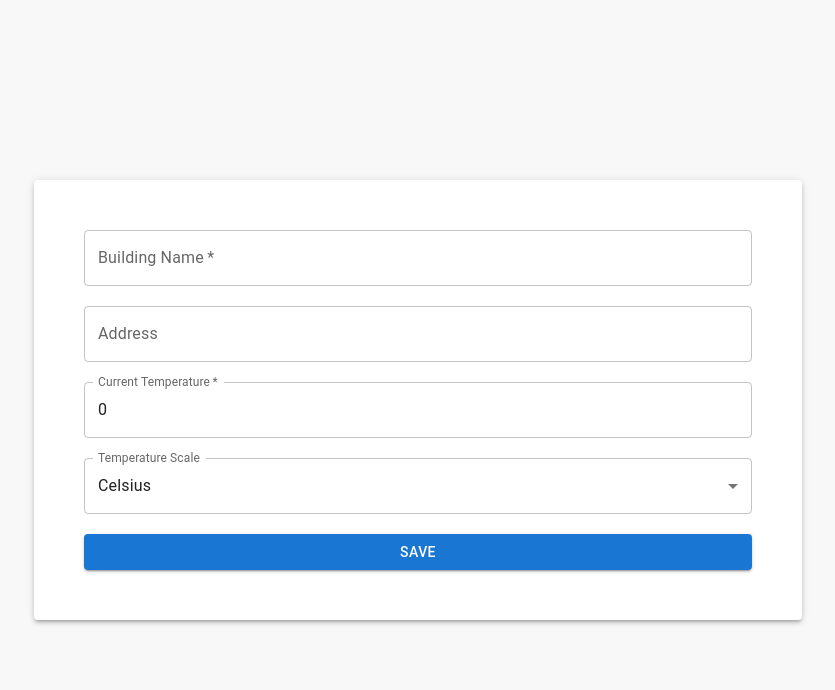
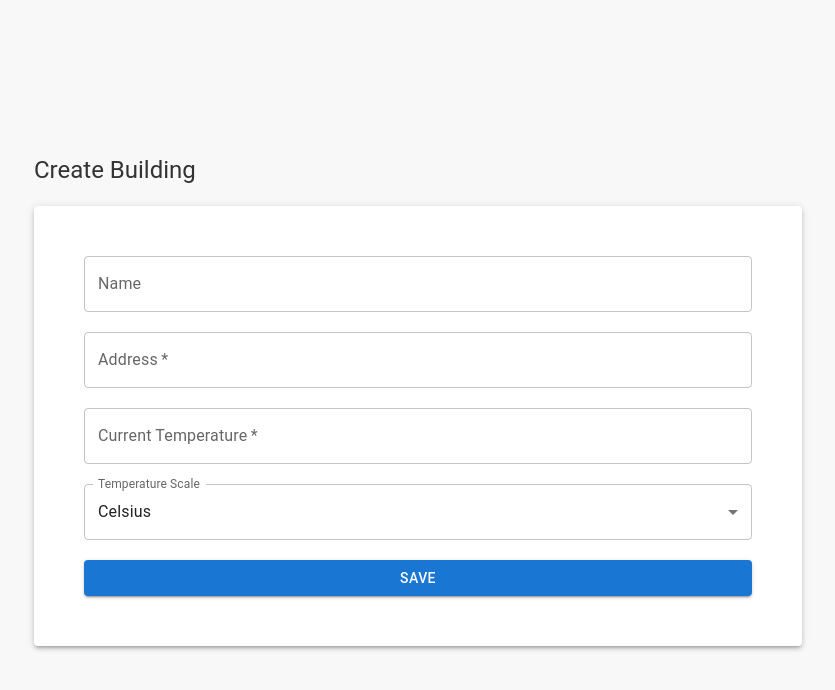
Before and after one commit to stefanie-vicente/nordomatic-test, a Next.js app in the folder frontend/: page /buildings/create in a window 1280 px wide. Shown: the top 690 px of the page, without its empty margins (222-1057 px from the left). Built offline with nearby package versions, Linux system fonts and the light colour scheme; no server answers.

Commit message:
add update to building form

```diff
--- a/frontend/components/BuildingForm.tsx
+++ b/frontend/components/BuildingForm.tsx
@@ -1,4 +1,4 @@
-import React, { useState } from "react";
+import React, { useState, useEffect } from "react";
 import { useRouter } from "next/router";
 import { useMutation } from "@apollo/client";
 import {
@@ -11,38 +11,74 @@ import {
   FormControl,
   Select,
   SelectChangeEvent,
+  Typography,
 } from "@mui/material";
-import { CREATE_BUILDING } from "@/graphql/buildingMutations";
+import { CREATE_BUILDING, UPDATE_BUILDING } from "@/graphql/buildingMutations";
+import { IBuilding } from "@/types/IBuilding";
 
-// make it an edit form also and block temperatureScale on edit
-const BuildingForm = () => {
+interface IBuildingFormProps {
+  building?: IBuilding;
+  type: "create" | "update";
+}
+
+const BuildingForm = ({ building, type }: IBuildingFormProps) => {
   const router = useRouter();
 
   const [name, setName] = useState<string>("");
   const [address, setAddress] = useState<string>("");
-  const [currentTemperature, setCurrentTemperature] = useState<number>(0);
+  const [currentTemperature, setCurrentTemperature] = useState<number | string>(
+    ""
+  );
   const [temperatureScale, setTemperatureScale] = useState<string>("Celsius");
 
-  const handleNameChange = (e: React.ChangeEvent<HTMLInputElement>) =>
-    setName(e.target.value);
-  const handleAddressChange = (e: React.ChangeEvent<HTMLInputElement>) =>
-    setAddress(e.target.value);
-  const handleTemperatureChange = (e: React.ChangeEvent<HTMLInputElement>) =>
-    setCurrentTemperature(Number(e.target.value));
-  const handleTemperatureScaleChange = (e: SelectChangeEvent<string>) =>
-    setTemperatureScale(e.target.value);
+  useEffect(() => {
+    if (type === "update" && building) {
+      setName(building.name || "");
+      setAddress(building.address || "");
+      setCurrentTemperature(building.currentTemperature || "");
+      setTemperatureScale(building.temperatureScale || "Celsius");
+    }
+  }, [building, type]);
 
-  const [createBuilding, { loading, error }] = useMutation(CREATE_BUILDING);
+  const [createBuilding, { loading: loadingCreate, error: errorCreate }] =
+    useMutation(CREATE_BUILDING);
+  const [updateBuilding, { loading: loadingUpdate, error: errorUpdate }] =
+    useMutation(UPDATE_BUILDING);
+
+  const loading = loadingCreate || loadingUpdate;
+  const error = errorCreate || errorUpdate;
+
+  const handleChange = {
+    name: (e: React.ChangeEvent<HTMLInputElement>) => setName(e.target.value),
+    address: (e: React.ChangeEvent<HTMLInputElement>) =>
+      setAddress(e.target.value),
+    temperature: (e: React.ChangeEvent<HTMLInputElement>) =>
+      setCurrentTemperature(Number(e.target.value)),
+    scale: (e: SelectChangeEvent<string>) =>
+      setTemperatureScale(e.target.value),
+  };
 
   const handleSubmit = async (event: React.FormEvent) => {
     event.preventDefault();
     try {
+      let buildingId: number | undefined;
+
+      if (type === "create") {
         const { data } = await createBuilding({
           variables: { name, address, currentTemperature, temperatureScale },
         });
-      router.push(`/buildings/${data.createBuilding.id}`);
+        buildingId = data?.createBuilding?.id;
+      } else if (type === "update") {
+        buildingId = building?.id;
+        await updateBuilding({
+          variables: { id: buildingId, name, address, currentTemperature },
+        });
+      }
+
+      if (buildingId) router.push(`/buildings/${buildingId}`);
     } catch (err) {
-      console.error("Error creating building:", err);
+      // improve
+      console.error("Error creating/updating building:", err);
     }
   };
 
@@ -50,11 +86,17 @@ const BuildingForm = () => {
     <Box
       sx={{
         display: "flex",
+        flexDirection: "column",
         width: "60%",
+        minHeight: "100vh",
         margin: "auto",
-        minHeight: "100vh",
+        justifyContent: "center",
+        gap: "20px",
       }}
     >
+      <Typography variant="h5">
+        {type === "create" ? "Create" : "Update"} Building
+      </Typography>
       <Paper
         component="form"
         onSubmit={handleSubmit}
@@ -63,46 +105,51 @@ const BuildingForm = () => {
           display: "flex",
           flexDirection: "column",
           width: "100%",
-          margin: "auto",
           padding: "50px",
           gap: "20px",
         }}
       >
         <TextField
-          label="Building Name"
+          label="Name"
           value={name}
-          onChange={handleNameChange}
+          onChange={handleChange.name}
           fullWidth
           variant="outlined"
-          required
         />
         <TextField
           label="Address"
           value={address}
-          onChange={handleAddressChange}
+          onChange={handleChange.address}
           fullWidth
           variant="outlined"
+          required={type === "create"}
         />
         <TextField
           label="Current Temperature"
           type="number"
           value={currentTemperature}
-          onChange={handleTemperatureChange}
+          onChange={handleChange.temperature}
           fullWidth
           variant="outlined"
-          required
+          required={type === "create"}
         />
+        {type === "create" ? (
           <FormControl fullWidth variant="outlined">
             <InputLabel>Temperature Scale</InputLabel>
             <Select
               value={temperatureScale}
-            onChange={handleTemperatureScaleChange}
+              onChange={handleChange.scale}
               label="Temperature Scale"
             >
               <MenuItem value="Celsius">Celsius</MenuItem>
               <MenuItem value="Fahrenheit">Fahrenheit</MenuItem>
             </Select>
           </FormControl>
+        ) : (
+          <Typography>
+            Temperature Scale: {building?.temperatureScale}
+          </Typography>
+        )}
         <Button
           type="submit"
           variant="contained"
@@ -111,7 +158,7 @@ const BuildingForm = () => {
         >
           {loading ? "Submitting..." : "Save"}
         </Button>
-        {error && <p style={{ color: "red" }}>Error: {error.message}</p>}
+        {error && <Typography color="error">Error: {error.message}</Typography>}
       </Paper>
     </Box>
   );
--- a/frontend/graphql/buildingMutations.ts
+++ b/frontend/graphql/buildingMutations.ts
@@ -16,8 +16,6 @@ export const CREATE_BUILDING = gql`
       id
       name
       address
-      createdAt
-      updatedAt
       temperatureScale
       temperatureRecords {
         action
@@ -32,11 +30,13 @@ export const UPDATE_BUILDING = gql`
   mutation UpdateBuilding(
     $id: Int!
     $name: String
+    $address: String
     $currentTemperature: Float
   ) {
     updateBuilding(
       id: $id
       name: $name
+      address: $address
       currentTemperature: $currentTemperature
     ) {
       id
--- a/frontend/pages/buildings/create.tsx
+++ b/frontend/pages/buildings/create.tsx
@@ -1,7 +1,7 @@
 import BuildingForm from "@/components/BuildingForm";
 
 const CreateBuilding = () => {
-  return <BuildingForm />;
+  return <BuildingForm type={"create"} />;
 };
 
 export default CreateBuilding;
```
Also changed, not shown: frontend/pages/buildings/edit/[id].tsx (+11 -1 lines). Lines whose indentation alone changed are shown as unchanged.
